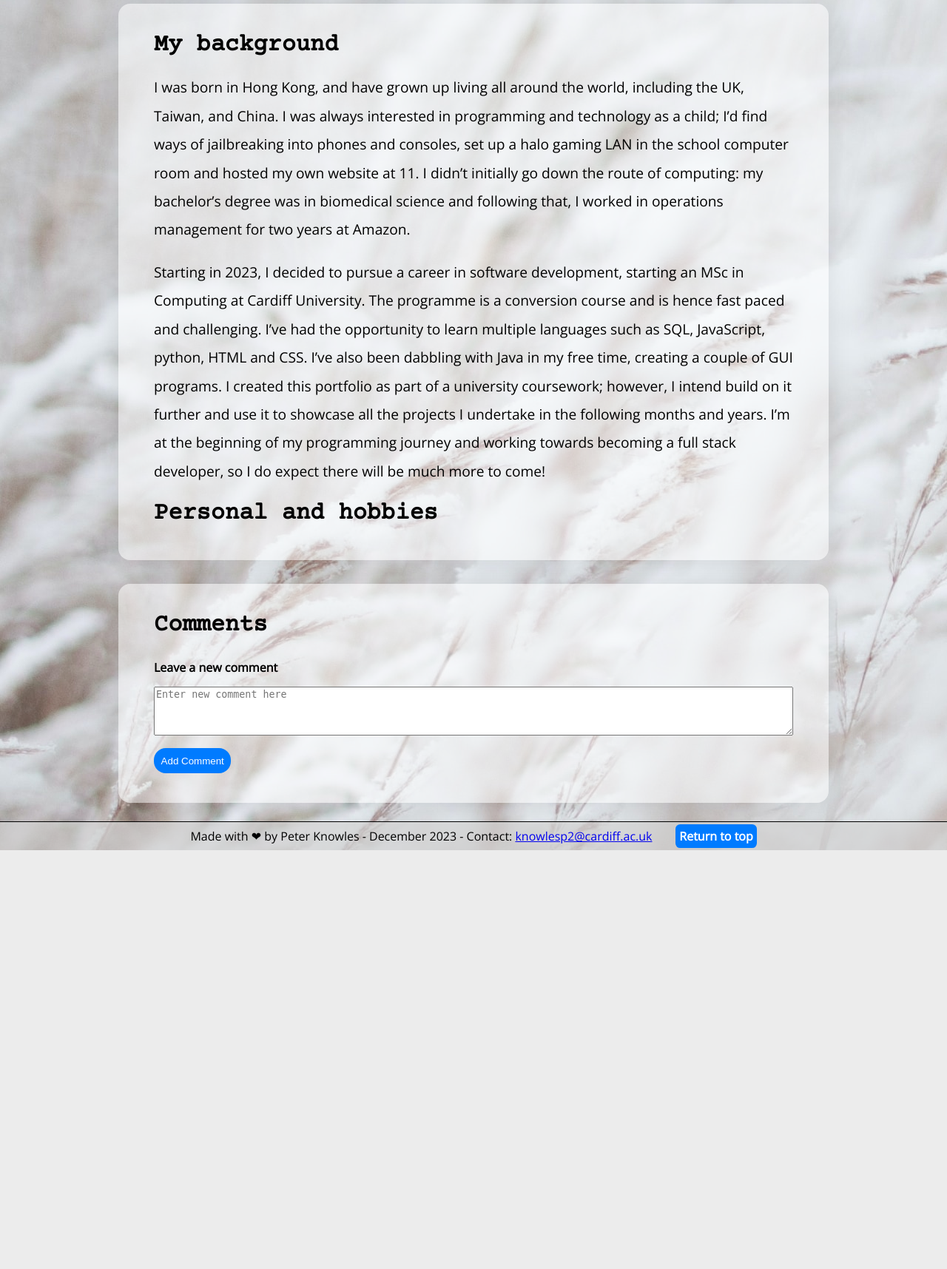
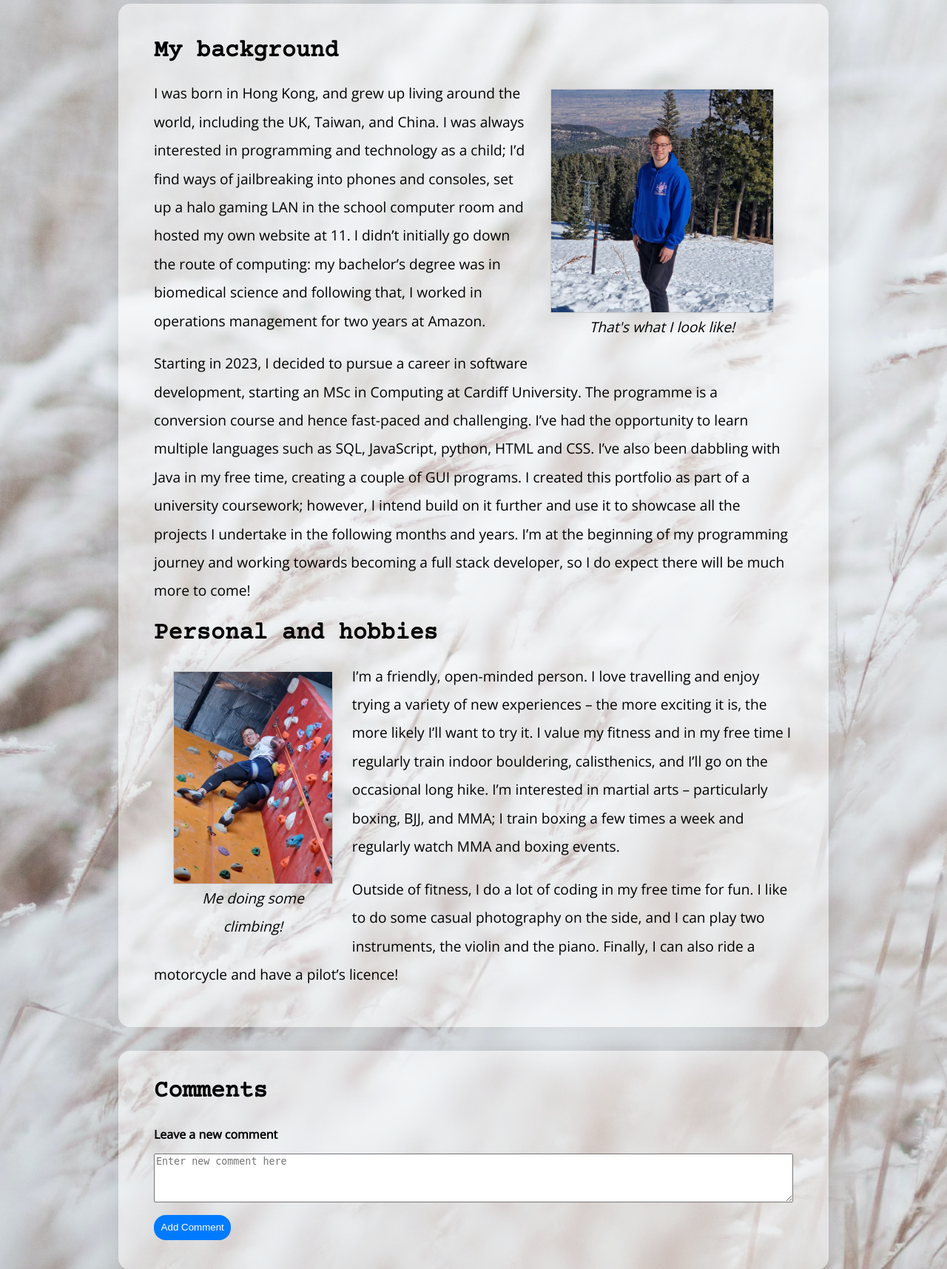
Before and after one commit to plknowles/Dynamic-Website-Portfolio, a Flask app: page /about in a window 1280 px wide. Shown: the part 202-1917 px from the top of the page at 74% size. Before the commit the page ends 1351 px from the top, so only its background shows below. Run offline with Flask 3, Linux system fonts and the light colour scheme; the visitor is signed in with stand-in values (Sample User, id 1); data that the repository does not hold is empty; some libraries are stand-ins or nearby versions.

Commit message:
add images and image styling to "about me"

```diff
--- a/static/styles.css
+++ b/static/styles.css
@@ -39,9 +39,9 @@ img {
 figure {
     display: flex;
     flex-direction: column;
-    max-width: 20%;
-    margin-right: 5%;
-    margin-left: 5%;
+    max-width: 25%;
+    margin-right: 3%;
+    margin-left: 3%;
 }
 
 /* Gives images in figures box shadows */
@@ -53,8 +53,12 @@ figure img {
 /* Font styling for captions */
 figcaption {
     font-style: italic;
-    font-size: 1rem;
+    font-size: 1.2rem;
     text-align: center;
+}
+
+#me-fig {
+    max-width: 35%;
 }
 
 #logo {
@@ -175,8 +179,8 @@ main {
 article {
     background-color: rgba(255, 255, 255, 0.5);
     padding: 3rem;
-    padding-top: 1.5rem;
-    padding-bottom: 1.5rem;
+    padding-top: 2rem;
+    padding-bottom: 2rem;
     margin: auto;
     margin-bottom: 2rem;
     border-radius: 1rem;
--- a/templates/about.html
+++ b/templates/about.html
@@ -3,11 +3,19 @@
 {% block main %}
 <article>
     <h2>My background</h2>
-    <p>I was born in Hong Kong, and have grown up living all around the world, including the UK, Taiwan, and China. I was always interested in programming and technology as a child; I’d find ways of jailbreaking into phones and consoles, set up a halo gaming LAN in the school computer room and hosted my own website at 11. I didn’t initially go down the route of computing: my bachelor’s degree was in biomedical science and following that, I worked in operations management for two years at Amazon.</p>
-    <p>Starting in 2023, I decided to pursue a career in software development, starting an MSc in Computing at Cardiff University. The programme is a conversion course and is hence fast paced and challenging. I’ve had the opportunity to learn multiple languages such as SQL, JavaScript, python, HTML and CSS. I’ve also been dabbling with Java in my free time, creating a couple of GUI programs. I created this portfolio as part of a university coursework; however, I intend build on it further and use it to showcase all the projects I undertake in the following months and years. I’m at the beginning of my programming journey and working towards becoming a full stack developer, so I do expect there will be much more to come!</p>
+    <figure id = "me-fig" class = "float-right">
+        <img src = "{{ url_for('static', filename = 'images/me.jpg') }}" alt = "me" title = "me">
+        <figcaption>That's what I look like!</figcaption>
+    </figure>
+    <p>I was born in Hong Kong, and grew up living around the world, including the UK, Taiwan, and China. I was always interested in programming and technology as a child; I’d find ways of jailbreaking into phones and consoles, set up a halo gaming LAN in the school computer room and hosted my own website at 11. I didn’t initially go down the route of computing: my bachelor’s degree was in biomedical science and following that, I worked in operations management for two years at Amazon.</p>
+    <p>Starting in 2023, I decided to pursue a career in software development, starting an MSc in Computing at Cardiff University. The programme is a conversion course and hence fast-paced and challenging. I’ve had the opportunity to learn multiple languages such as SQL, JavaScript, python, HTML and CSS. I’ve also been dabbling with Java in my free time, creating a couple of GUI programs. I created this portfolio as part of a university coursework; however, I intend build on it further and use it to showcase all the projects I undertake in the following months and years. I’m at the beginning of my programming journey and working towards becoming a full stack developer, so I do expect there will be much more to come!</p>
 
     <h2>Personal and hobbies</h2>
-    <p></p>
-
+    <figure id = "climbing-fig" class = "float-left">
+        <img src = "{{ url_for('static', filename = 'images/climbing.jpg') }}" alt = "climbing" title = "climbing">
+        <figcaption>Me doing some climbing!</figcaption>
+    </figure>
+    <p>I’m a friendly, open-minded person. I love travelling and enjoy trying a variety of new experiences – the more exciting it is, the more likely I’ll want to try it. I value my fitness and in my free time I regularly train indoor bouldering, calisthenics, and I’ll go on the occasional long hike. I’m interested in martial arts – particularly boxing, BJJ, and MMA; I train boxing a few times a week and regularly watch MMA and boxing events.</p>
+    <p>Outside of fitness, I do a lot of coding in my free time for fun. I like to do some casual photography on the side, and I can play two instruments, the violin and the piano. Finally, I can also ride a motorcycle and have a pilot’s licence!</p>
 </article>
 {% endblock %}
```
Also changed, not shown: static/images/climbing.jpg (added), static/images/me.jpg (added).
